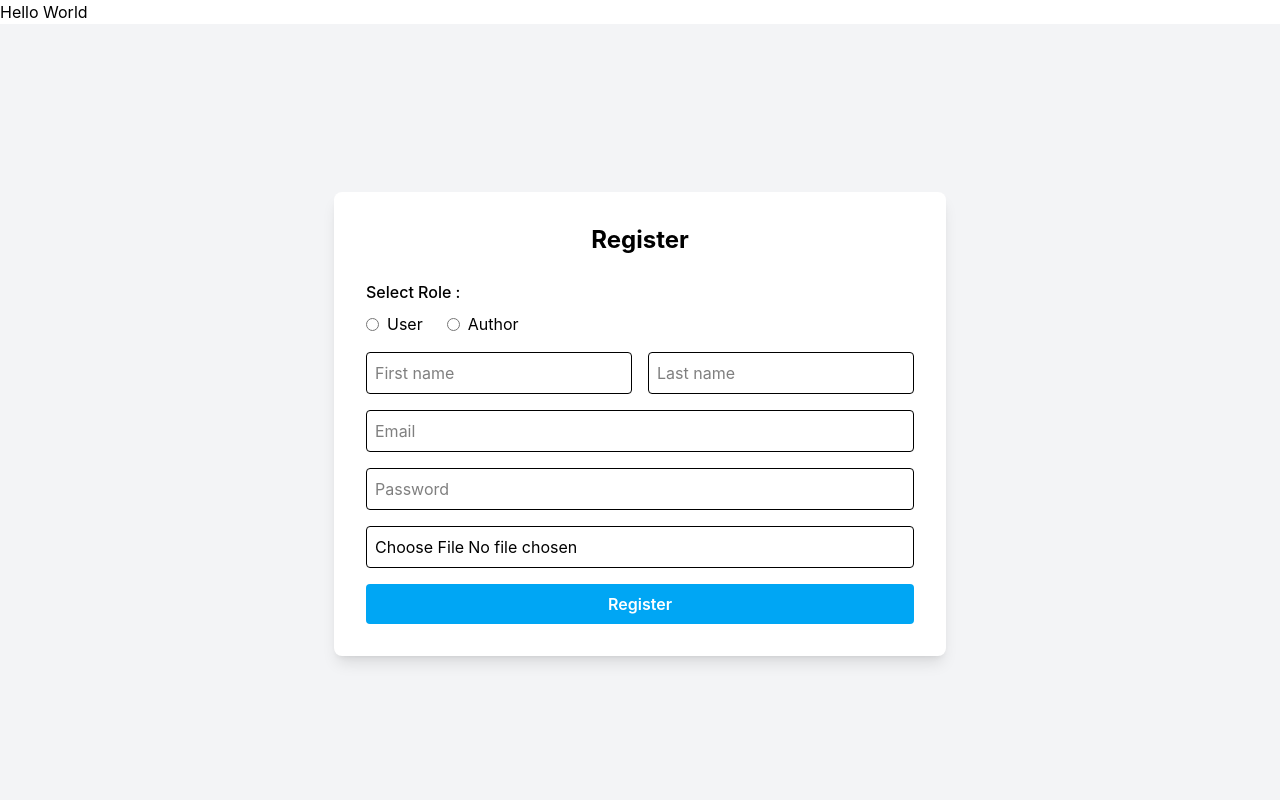
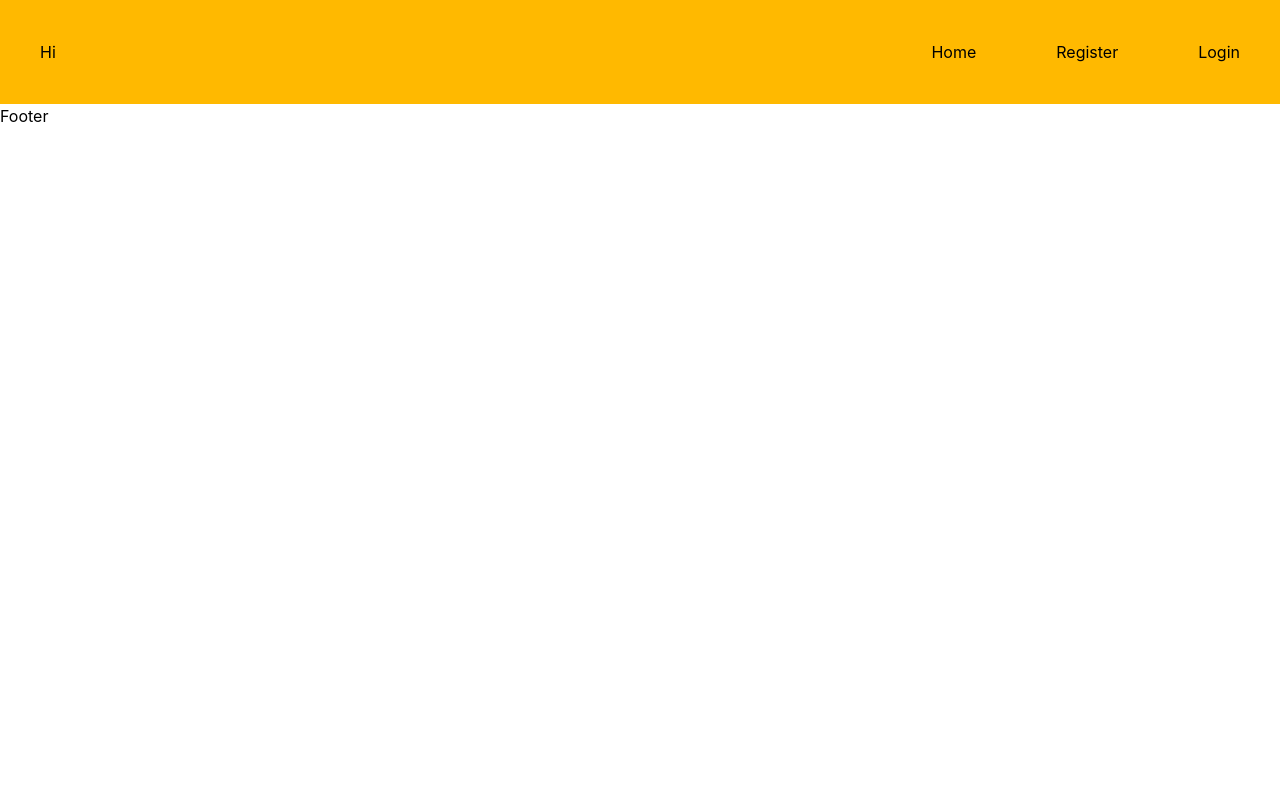
Before and after one commit to uppalaanand/MERN_Blog_App, a React app in the folder frontend/: page / in a window 1280 px wide. Shown: the top 800 px of the page. Built offline with nearby package versions, Linux system fonts and the light colour scheme; the HTML template or start-up script is replaced by a standard one.

Commit message:
frontend setup

```diff
--- a/frontend/package.json
+++ b/frontend/package.json
@@ -14,6 +14,7 @@
     "react": "^19.2.0",
     "react-dom": "^19.2.0",
     "react-hook-form": "^7.71.2",
+    "react-router": "^7.13.1",
     "tailwindcss": "^4.2.1"
   },
   "devDependencies": {
--- a/frontend/src/App.jsx
+++ b/frontend/src/App.jsx
@@ -1,19 +1,28 @@
-import './App.css'
-import AddArticle from './components/AddArticle'
+import {createBrowserRouter, Outlet, RouterProvider} from 'react-router'
+import RootLayout from './components/RootLayout'
+import Register from './components/Register'
 import Login from './components/Login'
-import Register from './components/Register'
 
 function App() {
 
+  const routeObj = createBrowserRouter([
+    {
+      path : "/",
+      element : <RootLayout />,
+      children : [
+        {
+          path : "/register",
+          element : <Register />
+        },
+        {
+          path : "/login",
+          element : <Login />
+        }
+      ]
+    }
+  ])
 
-  return (
-    <>
-      Hello World
-      <Register />
-      <Login />
-      <AddArticle />
-    </>
-  )
+  return <RouterProvider router={routeObj} />
 }
 
 export default App
--- /dev/null
+++ b/frontend/src/components/Footer.jsx
@@ -0,0 +1,11 @@
+import React from 'react'
+
+function Footer() {
+  return (
+    <div>
+      Footer
+    </div>
+  )
+}
+
+export default Footer
--- /dev/null
+++ b/frontend/src/components/Header.jsx
@@ -0,0 +1,23 @@
+import React from 'react'
+import { NavLink } from 'react-router'
+
+function Header() {
+  return (
+    <div className='flex justify-between bg-amber-400 p-10'>
+      <h1>Hi</h1>
+      <ul className='flex gap-20'>
+        <li className='hover:text-amber-900'>
+            <NavLink to="/" >Home</NavLink>
+        </li>
+        <li className='hover:text-amber-900'>
+            <NavLink to="/register" >Register</NavLink>
+        </li>
+        <li className='hover:text-amber-900'>
+            <NavLink to="/login">Login</NavLink>
+        </li>
+      </ul>
+    </div>
+  )
+}
+
+export default Header
--- a/frontend/src/components/Register.jsx
+++ b/frontend/src/components/Register.jsx
@@ -6,6 +6,7 @@ function Register() {
 
   function onSubmit(obj) {
     console.log(obj);
+    //Make api request to user
   }
 
   return (
--- /dev/null
+++ b/frontend/src/components/RootLayout.jsx
@@ -0,0 +1,18 @@
+import React from 'react'
+import {Outlet} from 'react-router'
+import Header from './Header'
+import Footer from './Footer'
+
+function RootLayout() {
+  return (
+    <div>
+      <Header />
+      <div>
+        <Outlet />
+      </div>
+      <Footer />
+    </div>
+  )
+}
+
+export default RootLayout
```
Also changed, not shown: frontend/src/App.css (deleted), 1 other file (tests, documents, lock files or other folders).
